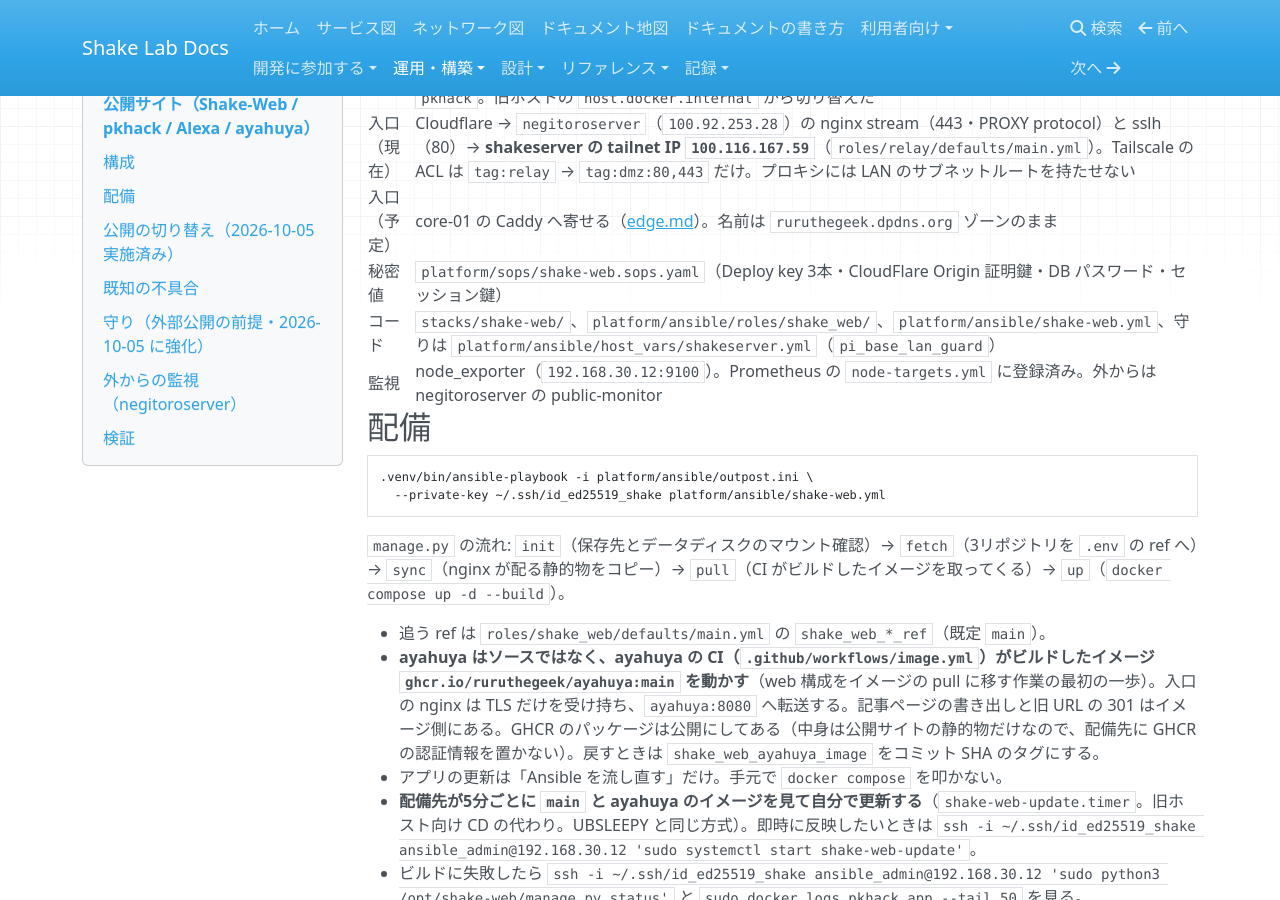
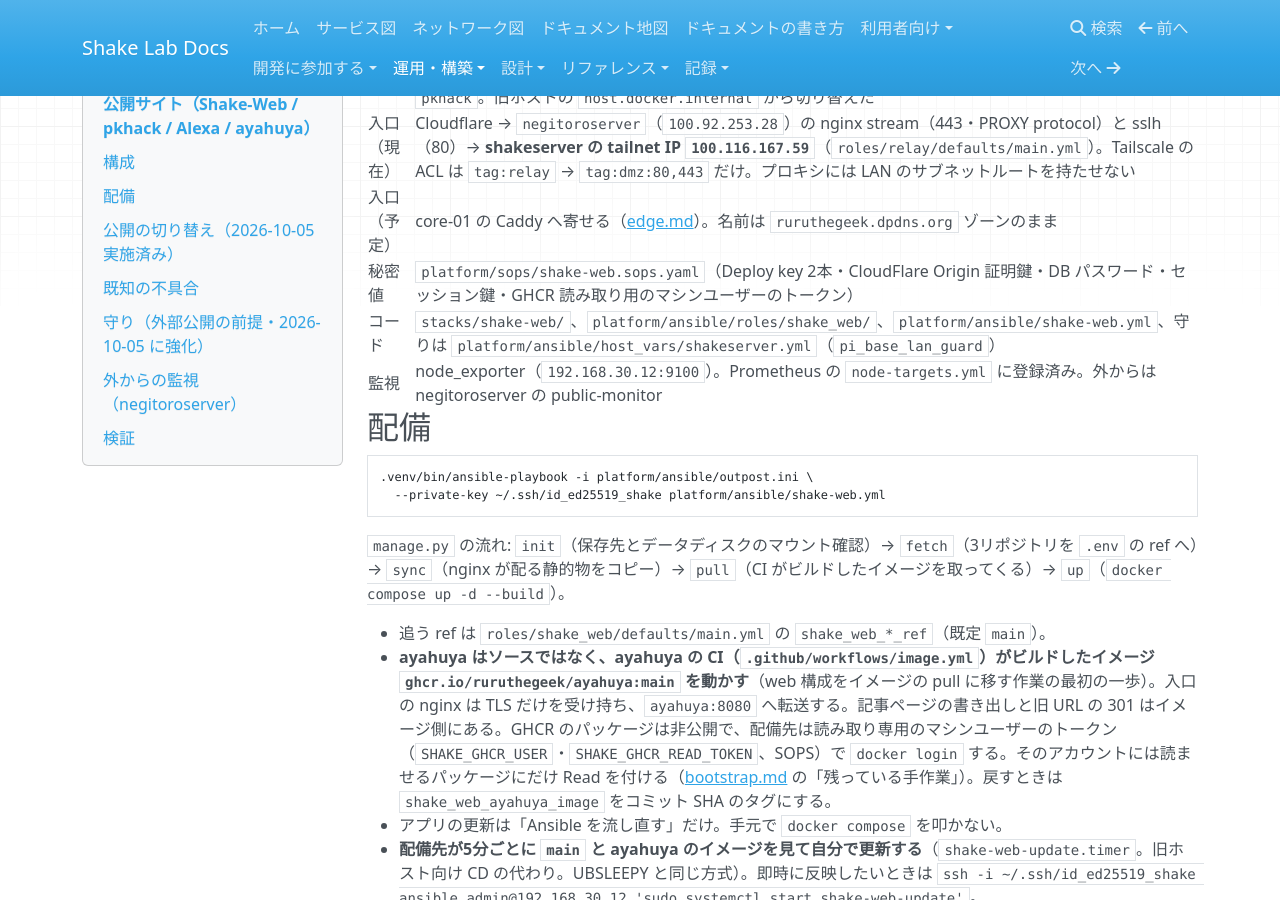
Before and after one commit to rurutheGeek/shake-cloud, an MkDocs documentation site: the page built from docs/operations/web.md, in a window 1280 px wide and 900 px high, scrolled down 789 px. Built offline with MkDocs 1.6.1, drawn with Linux system fonts in a browser that asks for light colours; nearby versions of some CDN libraries; a script that is not in the unit is left out.

Commit message:
feat(web): GHCR を読み取り専用のマシンユーザーで docker login する
ayahuya のイメージを非公開のまま配る。GHCR はパッケージごとに絞ったトークンを
受け付けないため、読ませるパッケージにだけ Read を付けた専用アカウントの
トークン（SOPS の SHAKE_GHCR_USER・SHAKE_GHCR_READ_TOKEN）を使う。

Co-Authored-By: Claude Opus 5.5 <noreply@anthropic.com>

```diff
--- a/docs/operations/web.md
+++ b/docs/operations/web.md
@@ -31,7 +31,7 @@ tags:
 | DB | `pkdb.apextox.dpdns.org:5432`（apps-01）。DMZ からは Flint 3 の `DMZ-to-pkdb`（`dmz-db-clients`）と apps-01 のセキュリティグループ（`pkdb_dmz`）で Pi 5 だけ通す。`sleepy_pkdb`・`shakeweb`・`pkhack`。旧ホストの `host.docker.internal` から切り替えた |
 | 入口（現在） | Cloudflare → `negitoroserver`（`100.92.253.28`）の nginx stream（443・PROXY protocol）と sslh（80）→ **shakeserver の tailnet IP `100.116.167.59`**（`roles/relay/defaults/main.yml`）。Tailscale の ACL は `tag:relay` → `tag:dmz:80,443` だけ。プロキシには LAN のサブネットルートを持たせない |
 | 入口（予定） | core-01 の Caddy へ寄せる（[edge.md](edge.md)）。名前は `ruruthegeek.dpdns.org` ゾーンのまま |
-| 秘密値 | `platform/sops/shake-web.sops.yaml`（Deploy key 3本・CloudFlare Origin 証明鍵・DB パスワード・セッション鍵） |
+| 秘密値 | `platform/sops/shake-web.sops.yaml`（Deploy key 2本・CloudFlare Origin 証明鍵・DB パスワード・セッション鍵・GHCR 読み取り用のマシンユーザーのトークン） |
 | コード | `stacks/shake-web/`、`platform/ansible/roles/shake_web/`、`platform/ansible/shake-web.yml`、守りは `platform/ansible/host_vars/shakeserver.yml`（`pi_base_lan_guard`） |
 | 監視 | node_exporter（`192.168.30.12:9100`）。Prometheus の `node-targets.yml` に登録済み。外からは negitoroserver の public-monitor |
 
@@ -45,7 +45,7 @@ tags:
 `manage.py` の流れ: `init`（保存先とデータディスクのマウント確認）→ `fetch`（3リポジトリを `.env` の ref へ）→ `sync`（nginx が配る静的物をコピー）→ `pull`（CI がビルドしたイメージを取ってくる）→ `up`（`docker compose up -d --build`）。
 
 - 追う ref は `roles/shake_web/defaults/main.yml` の `shake_web_*_ref`（既定 `main`）。
-- **ayahuya はソースではなく、ayahuya の CI（`.github/workflows/image.yml`）がビルドしたイメージ `ghcr.io/ruruthegeek/ayahuya:main` を動かす**（web 構成をイメージの pull に移す作業の最初の一歩）。入口の nginx は TLS だけを受け持ち、`ayahuya:8080` へ転送する。記事ページの書き出しと旧 URL の 301 はイメージ側にある。GHCR のパッケージは公開にしてある（中身は公開サイトの静的物だけなので、配備先に GHCR の認証情報を置かない）。戻すときは `shake_web_ayahuya_image` をコミット SHA のタグにする。
+- **ayahuya はソースではなく、ayahuya の CI（`.github/workflows/image.yml`）がビルドしたイメージ `ghcr.io/ruruthegeek/ayahuya:main` を動かす**（web 構成をイメージの pull に移す作業の最初の一歩）。入口の nginx は TLS だけを受け持ち、`ayahuya:8080` へ転送する。記事ページの書き出しと旧 URL の 301 はイメージ側にある。GHCR のパッケージは非公開で、配備先は読み取り専用のマシンユーザーのトークン（`SHAKE_GHCR_USER`・`SHAKE_GHCR_READ_TOKEN`、SOPS）で `docker login` する。そのアカウントには読ませるパッケージにだけ Read を付ける（[bootstrap.md](bootstrap.md) の「残っている手作業」）。戻すときは `shake_web_ayahuya_image` をコミット SHA のタグにする。
 - アプリの更新は「Ansible を流し直す」だけ。手元で `docker compose` を叩かない。
 - **配備先が5分ごとに `main` と ayahuya のイメージを見て自分で更新する**（`shake-web-update.timer`。旧ホスト向け CD の代わり。UBSLEEPY と同じ方式）。即時に反映したいときは `ssh -i ~/.ssh/id_ed25519_shake ansible_admin@192.168.30.12 'sudo systemctl start shake-web-update'`。
 - ビルドに失敗したら `ssh -i ~/.ssh/id_ed25519_shake ansible_admin@192.168.30.12 'sudo python3 /opt/shake-web/manage.py status'` と `sudo docker logs pkhack_app --tail 50` を見る。
```
Also changed, not shown: docs/operations/bootstrap.md (+1 -1 lines), 1 other file.
